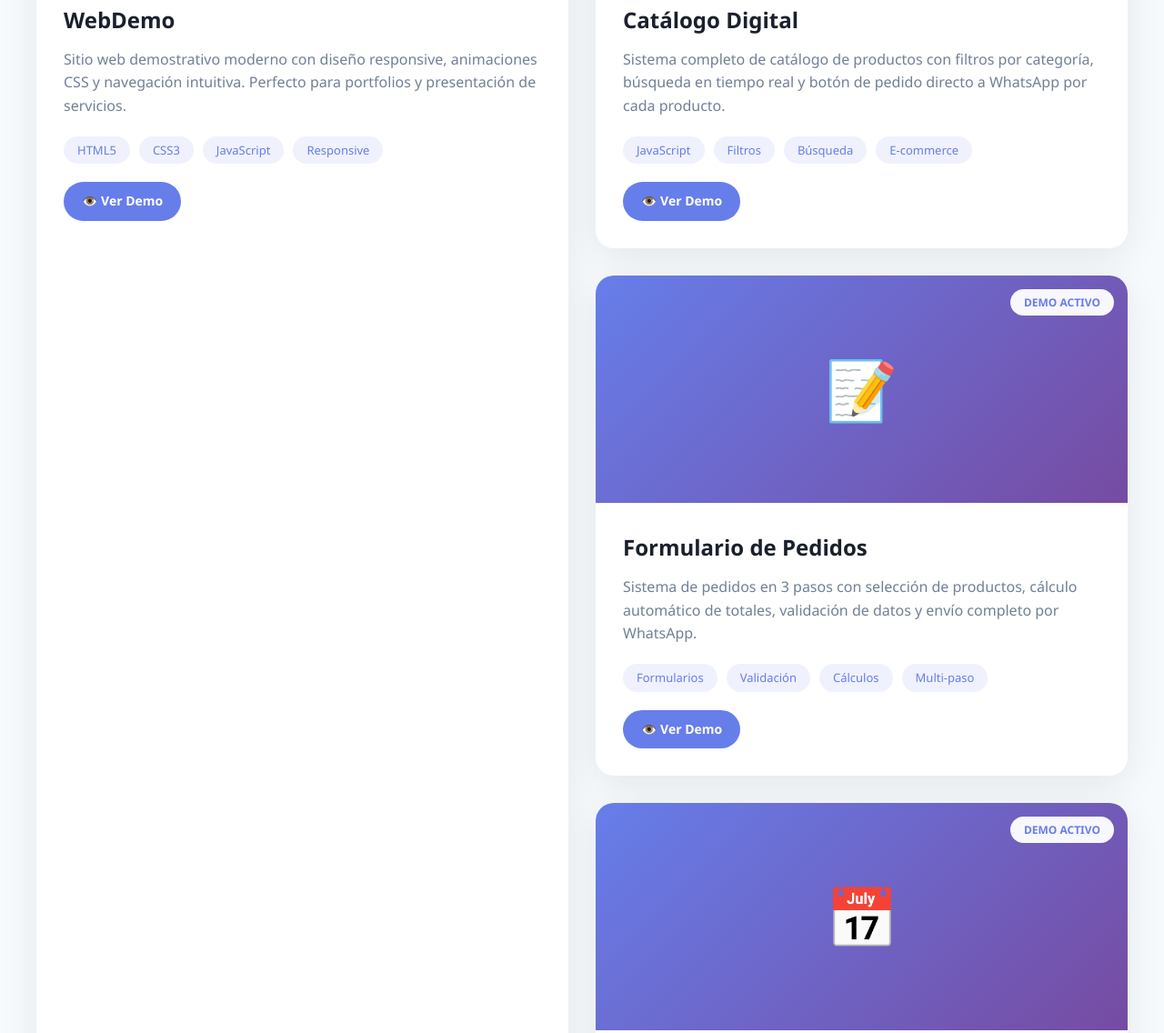
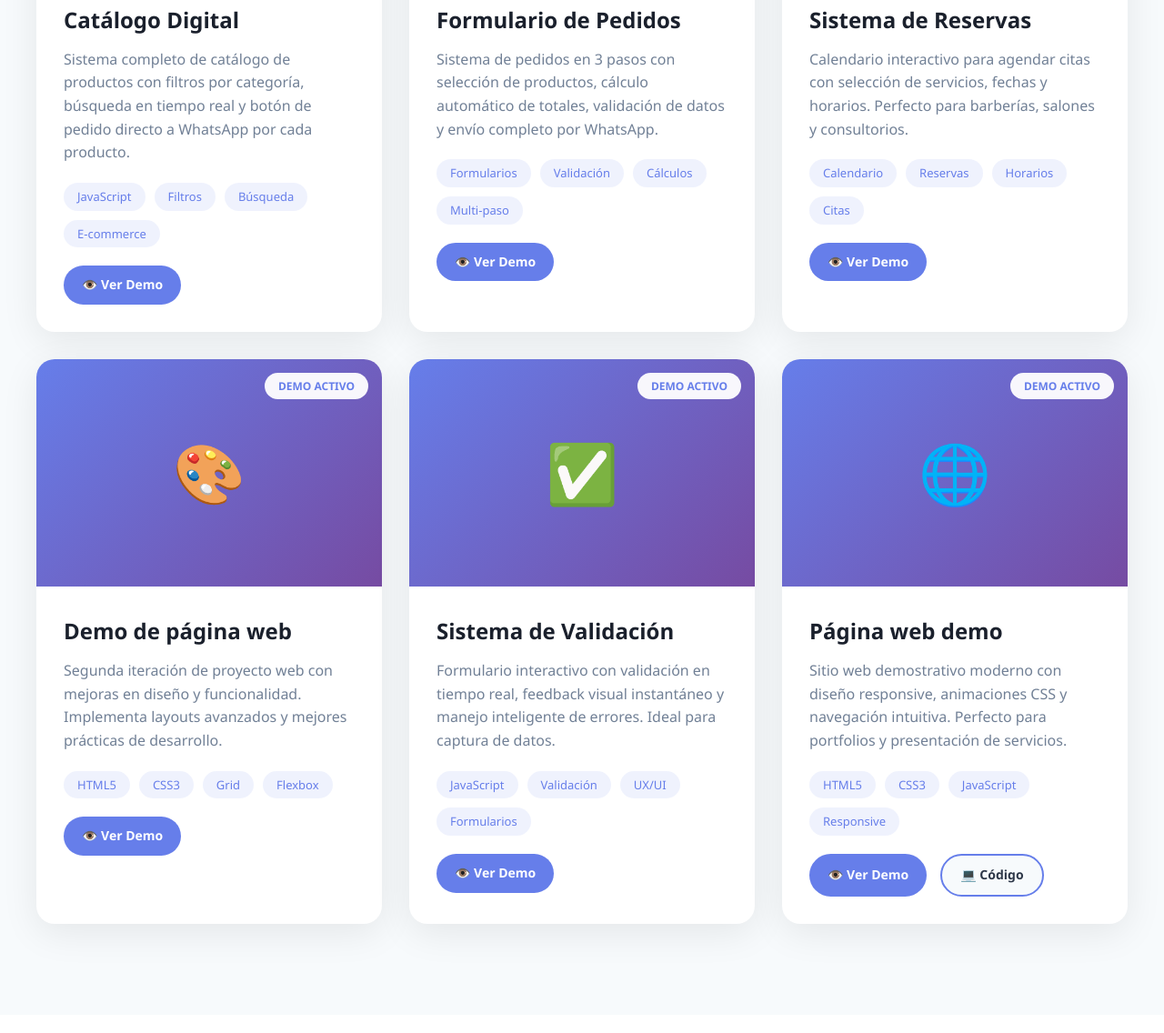
Before and after one commit to apgtest/portafolio-, a plain HTML site: page index.html in a window 1280 px wide. Shown: the part 1958-3094 px from the top of the page at 91% size. Drawn offline with Linux system fonts and the light colour scheme.

Commit message:
Update index.html

```diff
--- a/index.html
+++ b/index.html
@@ -691,29 +691,7 @@
                 <h2>Proyectos & Demos</h2>
                 <p>Explora algunos de mis trabajos recientes</p>
             </div>
-             <div class="projects-grid">
-                <div class="project-card">
-                    <div class="project-image">
-                        🌐
-                        <span class="project-badge">DEMO ACTIVO</span>
-                    </div>
-                    <div class="project-info">
-                        <h3>WebDemo</h3>
-                        <p>Sitio web demostrativo moderno con diseño responsive, animaciones CSS y navegación intuitiva. Perfecto para portfolios y presentación de servicios.</p>
-                        <div class="project-tags">
-                            <span class="tag">HTML5</span>
-                            <span class="tag">CSS3</span>
-                            <span class="tag">JavaScript</span>
-                            <span class="tag">Responsive</span>
-                        </div>
-                        <div class="project-links">
-                            <a href="https://apgtest.github.io/webdemo/" target="_blank" class="btn-small btn-demo">
-                                👁️ Ver Demo
-                            </a>
 
-                        </div>
-                    </div>
-                </div>
          <div class="projects-grid">
                 <div class="project-card">
                     <div class="project-image">
@@ -787,7 +765,7 @@
                         <span class="project-badge">DEMO ACTIVO</span>
                     </div>
                     <div class="project-info">
-                        <h3>WebDemo Two</h3>
+                        <h3>Demo de página web</h3>
                         <p>Segunda iteración de proyecto web con mejoras en diseño y funcionalidad. Implementa layouts avanzados y mejores prácticas de desarrollo.</p>
                         <div class="project-tags">
                             <span class="tag">HTML5</span>
@@ -820,6 +798,31 @@
                         <div class="project-links">
                             <a href="https://apgtest.github.io/botonvalidar/" target="_blank" class="btn-small btn-demo">
                                 👁️ Ver Demo
+                            </a>
+                        </div>
+                    </div>
+                </div>
+
+             <div class="project-card">
+                    <div class="project-image">
+                        🌐
+                        <span class="project-badge">DEMO ACTIVO</span>
+                    </div>
+                    <div class="project-info">
+                        <h3>Página web demo</h3>
+                        <p>Sitio web demostrativo moderno con diseño responsive, animaciones CSS y navegación intuitiva. Perfecto para portfolios y presentación de servicios.</p>
+                        <div class="project-tags">
+                            <span class="tag">HTML5</span>
+                            <span class="tag">CSS3</span>
+                            <span class="tag">JavaScript</span>
+                            <span class="tag">Responsive</span>
+                        </div>
+                        <div class="project-links">
+                            <a href="https://apgtest.github.io/webdemo/" target="_blank" class="btn-small btn-demo">
+                                👁️ Ver Demo
+                            </a>
+                            <a href="https://github.com/apgtest/webdemo" target="_blank" class="btn-small btn-code">
+                                💻 Código
                             </a>
                         </div>
                     </div>
```
